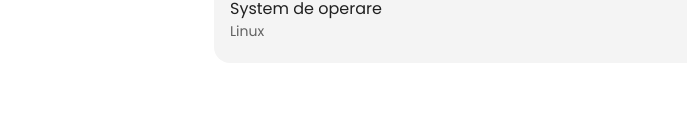
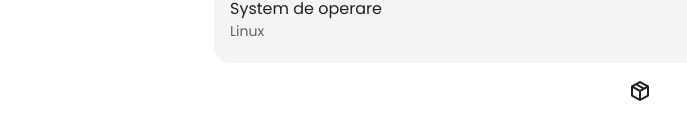
Before and after one commit to notangelmario/paquet, a Next.js app: page /settings in a window 1280 px wide. Shown: the part 289-428 px from the top of the page, without its empty margins (0-687 px from the left). Built offline with nearby package versions, Linux system fonts and the light colour scheme.

Commit message:
Adaugat logo in setari

```diff
--- a/src/pages/_app.tsx
+++ b/src/pages/_app.tsx
@@ -2,7 +2,7 @@ import "../styles/globals.css";
 import type { AppProps } from "next/app";
 import Head from "next/head";
 import { ParallaxProvider } from "react-scroll-parallax";
-import { CssBaseline, ThemeProvider, useMediaQuery, useTheme, Fade, Slide } from "@mui/material";
+import { CssBaseline, ThemeProvider, useMediaQuery, Fade, Slide } from "@mui/material";
 import { darkTheme, lightTheme } from "../lib/theme";
 import "../lib/firebase";
 import { useRouter } from "next/router";
@@ -10,7 +10,6 @@ import { SwitchTransition } from "react-transition-group";
 
 
 const App = ({ Component, pageProps }: AppProps) => {
-	const theme = useTheme();
 	const router = useRouter();
 	const prefersDarkMode = useMediaQuery("(prefers-color-scheme: dark)");
 
--- a/src/pages/settings.tsx
+++ b/src/pages/settings.tsx
@@ -1,8 +1,9 @@
-import { List, ListItem, ListItemText, Paper, Stack } from "@mui/material";
+import { List, ListItem, ListItemText, Paper, Stack, Typography, Box } from "@mui/material";
 import { Container } from "@mui/system";
 import Header from "../components/Header";
 import TopBar from "../components/TopBar";
 import { useBrowser } from "../hooks/useBrowser";
+import LogoIcon from "../components/LogoIcon";
 
 
 
@@ -14,7 +15,7 @@ const Settings = () => {
 			<TopBar
 				back
 			/>
-			<Container sx={{ height: "100vh" }}>
+			<Container>
 				<Stack>
 					<Header>
                         Setari
@@ -41,6 +42,12 @@ const Settings = () => {
                             </ListItem>
 						}
 					</List>
+                    <Box
+                        display="flex"
+                        justifyContent="center"
+                    >
+                        <LogoIcon />
+                    </Box>
 				</Stack>
 			</Container>
 		</>
```
